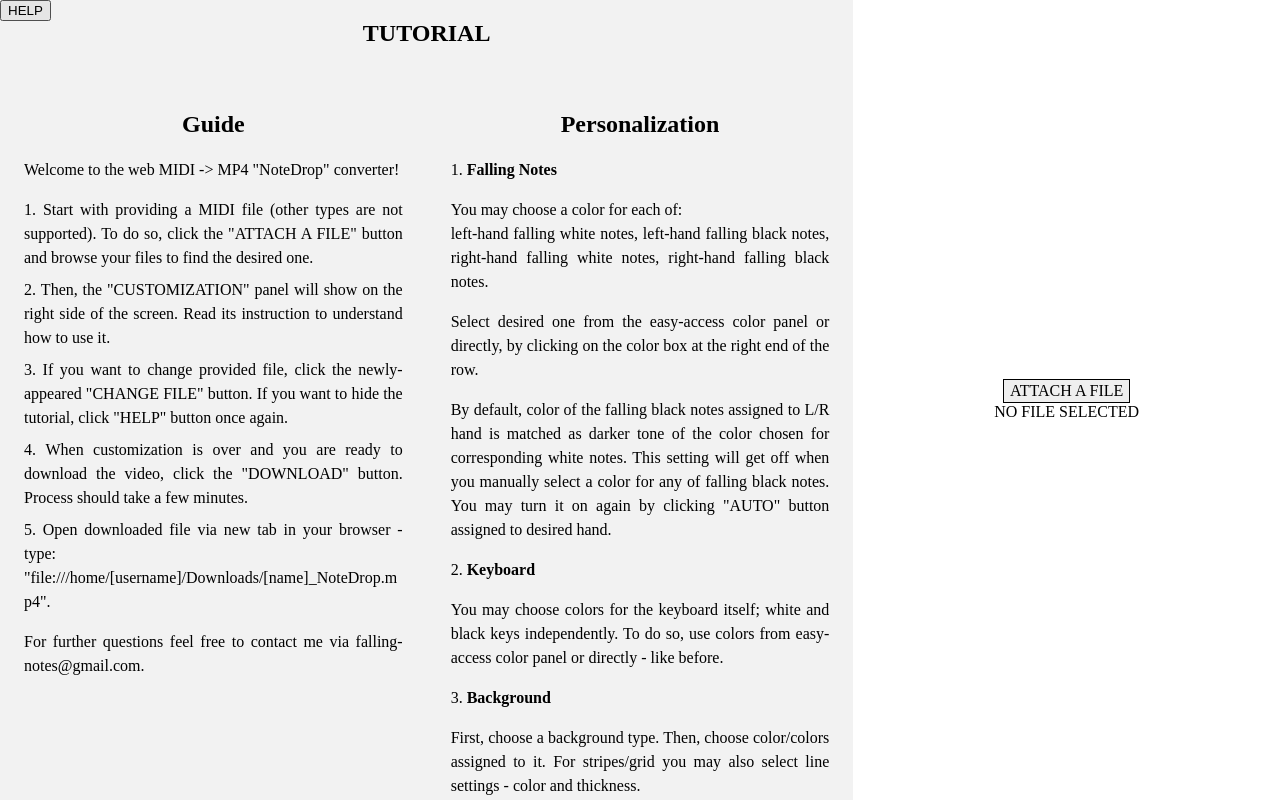
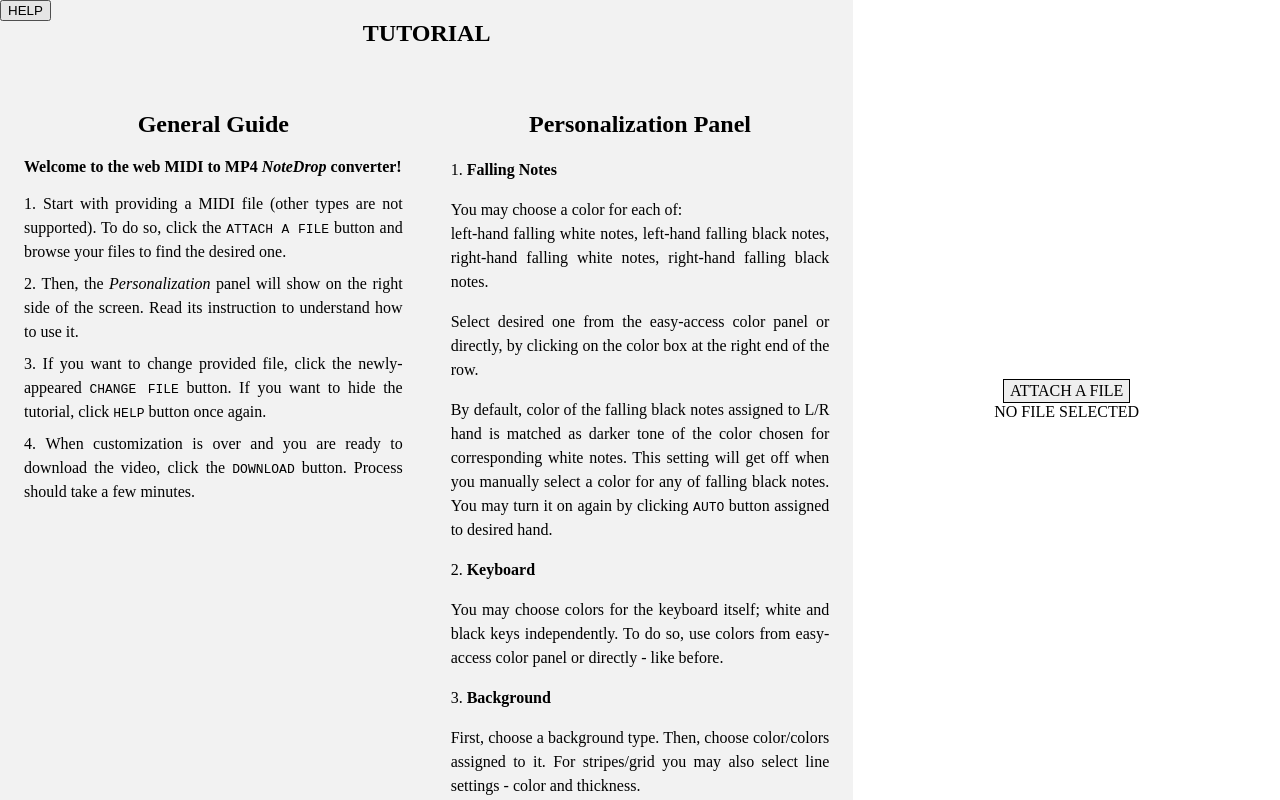
Before and after one commit to Lemonewa/NoteDrop, a React (Vite) app in the folder frontend/: page / in a window 1280 px wide. Both pictures are taken after a click on the button "HELP". Built offline with nearby package versions, Linux system fonts and the light colour scheme.

Commit message:
Slightly better instruction panel

```diff
--- a/frontend/src/App.tsx
+++ b/frontend/src/App.tsx
@@ -617,19 +617,17 @@ function App() {
           <h1 className="Tutorial_Title">TUTORIAL</h1>
           <div className="Tutorial_Content">
             <div className="Tutorial_Part">
-              <h2>Guide</h2>
-              <p>Welcome to the web MIDI -&gt; MP4 "NoteDrop" converter!</p>
+              <h2>General Guide</h2>
+              <strong>Welcome to the web MIDI to MP4 <em>NoteDrop</em> converter!</strong>
               <ol>
-                <li>Start with providing a MIDI file (other types are not supported). To do so, click the "ATTACH A FILE" button and browse your files to find the desired one.</li>
-                <li>Then, the "CUSTOMIZATION" panel will show on the right side of the screen. Read its instruction to understand how to use it.</li>
-                <li>If you want to change provided file, click the newly-appeared "CHANGE FILE" button. If you want to hide the tutorial, click "HELP" button once again.</li>
-                <li>When customization is over and you are ready to download the video, click the "DOWNLOAD" button. Process should take a few minutes.</li>
-                <li>Open downloaded file via new tab in your browser - type: "file:///home/[username]/Downloads/[name]_NoteDrop.mp4".</li>
+                <li>Start with providing a MIDI file (other types are not supported). To do so, click the <code>ATTACH A FILE</code> button and browse your files to find the desired one.</li>
+                <li>Then, the <em>Personalization</em> panel will show on the right side of the screen. Read its instruction to understand how to use it.</li>
+                <li>If you want to change provided file, click the newly-appeared <code>CHANGE FILE</code> button. If you want to hide the tutorial, click <code>HELP</code> button once again.</li>
+                <li>When customization is over and you are ready to download the video, click the <code>DOWNLOAD</code> button. Process should take a few minutes.</li>
               </ol>
-              <p>For further questions feel free to contact me via falling-notes@gmail.com.</p>
             </div>
             <div className="Tutorial_Part">
-              <h2>Personalization</h2>
+              <h2>Personalization Panel</h2>
               <ol>
                 <li>
                   <strong>Falling Notes</strong>
@@ -638,7 +636,7 @@ function App() {
                     left-hand falling white notes, left-hand falling black notes, right-hand falling white notes, right-hand falling black notes.
                   </p>
                   <p>Select desired one from the easy-access color panel or directly, by clicking on the color box at the right end of the row.</p>
-                  <p>By default, color of the falling black notes assigned to L/R hand is matched as darker tone of the color chosen for corresponding white notes. This setting will get off when you manually select a color for any of falling black notes. You may turn it on again by clicking "AUTO" button assigned to desired hand.</p>
+                  <p>By default, color of the falling black notes assigned to L/R hand is matched as darker tone of the color chosen for corresponding white notes. This setting will get off when you manually select a color for any of falling black notes. You may turn it on again by clicking <code>AUTO</code> button assigned to desired hand.</p>
                 </li>
                 <li>
                   <strong>Keyboard</strong>
```
